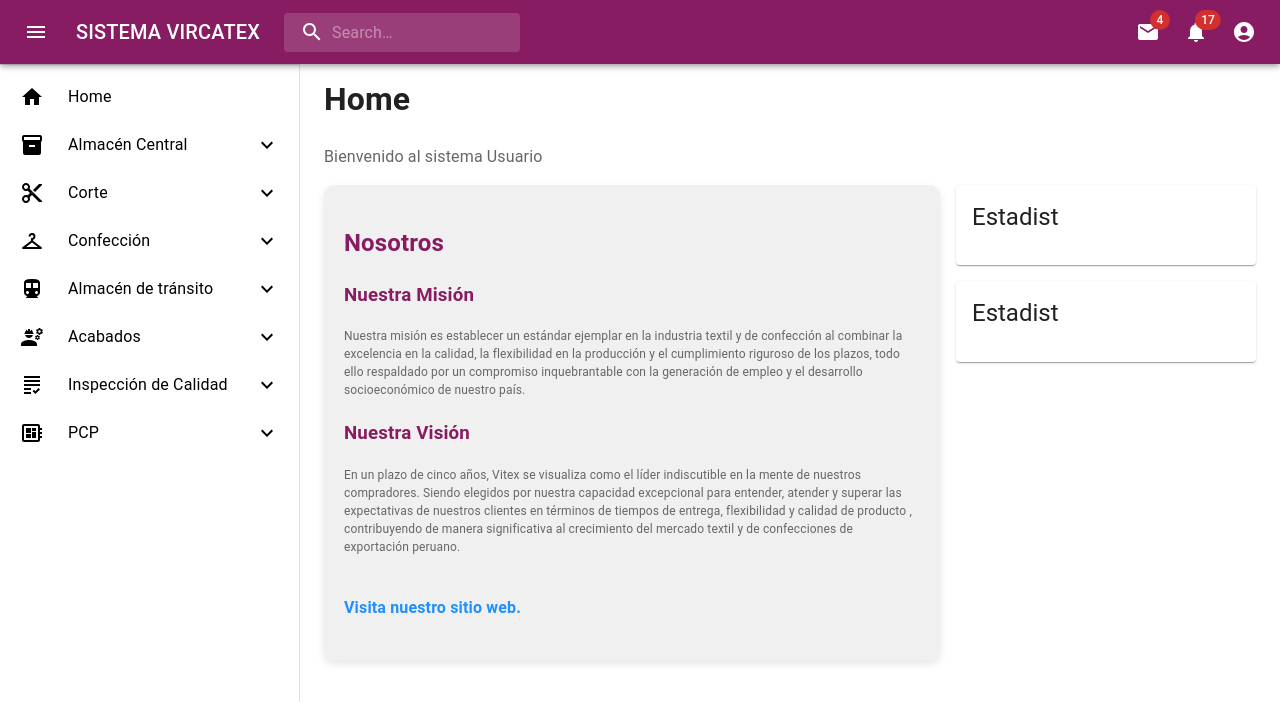
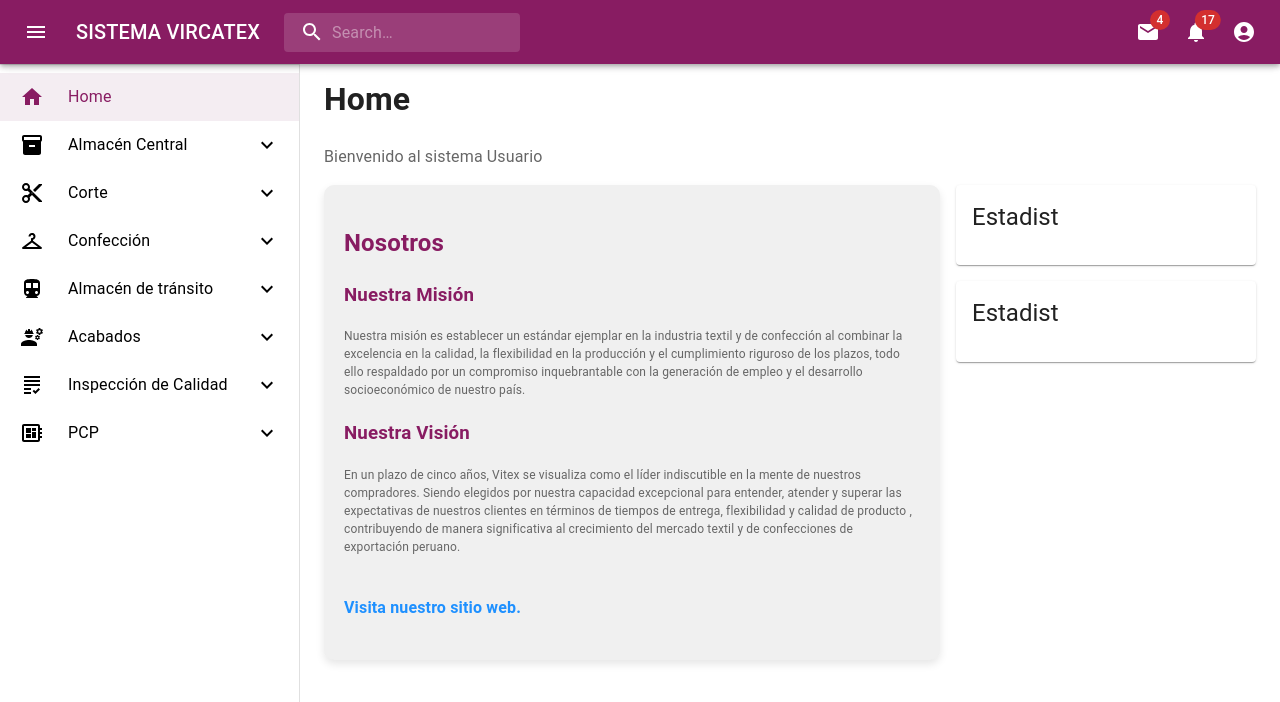
Before and after one commit to javierarteagagonzales/sistema-web-v-f, a React (Create React App) app: page / in a window 1280 px wide. Shown: the top 702 px of the page. Built offline with nearby package versions, Linux system fonts and the light colour scheme.

Commit message:
estilo de menu sidenav

```diff
--- a/src/components/MenuItem.jsx
+++ b/src/components/MenuItem.jsx
@@ -8,7 +8,7 @@ import ExpandLess from '@mui/icons-material/ExpandLess';
 import ExpandMore from '@mui/icons-material/ExpandMore';
 import List from '@mui/material/List';
 
-export default function MenuItem({ item, navigate, open }) {
+export default function MenuItem({ item, navigate, open, currentPath }) {
   const [subOpen, setSubOpen] = useState(false);
 
   const handleClick = () => {
@@ -17,6 +17,8 @@ export default function MenuItem({ item, navigate, open }) {
     }
     navigate(item.path);
   };
+
+  const isActive = currentPath === item.path || item.subItems.some(subItem => currentPath === subItem.path);
 
   return (
     <>
@@ -28,7 +30,11 @@ export default function MenuItem({ item, navigate, open }) {
             px: 2.5,
             fontWeight: 'bold',
             fontSize: '16px',
-            color: '#000',
+            color: isActive ? '#881C62' : '#000',
+            backgroundColor: isActive ? '#F4EDF2' : 'transparent',
+            '&:hover': {
+              backgroundColor: '#F4EDF2',
+            }
           }}
         >
           <ListItemIcon
@@ -48,7 +54,9 @@ export default function MenuItem({ item, navigate, open }) {
       {item.subItems.length > 0 && (
         <Collapse in={subOpen} timeout="auto" unmountOnExit>
           <List component="div" disablePadding>
-            {item.subItems.map((subItem, subIndex) => (
+            {item.subItems.map((subItem, subIndex) => {
+              const isSubItemActive = currentPath === subItem.path;
+              return (
                 <ListItem key={subIndex} disablePadding sx={{ pl: 4 }}>
                   <ListItemButton
                     sx={{
@@ -56,7 +64,11 @@ export default function MenuItem({ item, navigate, open }) {
                       justifyContent: open ? 'initial' : 'center',
                       px: 4,
                       fontSize: '10px',
-                    color: '#555555',
+                      color: isSubItemActive ? '#881C62' : '#555555',
+                      backgroundColor: isSubItemActive ? '#F4EDF2' : 'transparent',
+                      '&:hover': {
+                        backgroundColor: '#F4EDF2',
+                      }
                     }}
                     onClick={(e) => {
                       e.stopPropagation();
@@ -66,7 +78,8 @@ export default function MenuItem({ item, navigate, open }) {
                     <ListItemText primary={subItem.text} sx={{ opacity: open ? 1 : 0 }} />
                   </ListItemButton>
                 </ListItem>
-            ))}
+              );
+            })}
           </List>
         </Collapse>
       )}
--- a/src/components/Sidenav.jsx
+++ b/src/components/Sidenav.jsx
@@ -18,7 +18,7 @@ import DirectionsTransitIcon from '@mui/icons-material/DirectionsTransit';
 import EngineeringIcon from '@mui/icons-material/Engineering';
 import GradingIcon from '@mui/icons-material/Grading';
 import DeveloperBoardIcon from '@mui/icons-material/DeveloperBoard';
-import { useNavigate } from 'react-router-dom';
+import { useNavigate, useLocation } from 'react-router-dom';
 import { useAppStore } from '../appStore';
 import MenuItem from './MenuItem';
 
@@ -73,6 +73,7 @@ const Drawer = styled(MuiDrawer, { shouldForwardProp: (prop) => prop !== 'open'
 export default function Sidenav() {
   const theme = useTheme();
   const navigate = useNavigate();
+  const location = useLocation();
   const updateOpen = useAppStore((state) => state.updateOpen);
   const open = useAppStore((state) => state.dopen);
 
@@ -171,7 +172,7 @@ export default function Sidenav() {
         <Divider />
         <List>
           {menuItems.map((item, index) => (
-            <MenuItem key={index} item={item} navigate={navigate} open={open} />
+            <MenuItem key={index} item={item} navigate={navigate} open={open} currentPath={location.pathname} />
           ))}
         </List>
       </Drawer>
```
Lines whose indentation alone changed are shown as unchanged.
